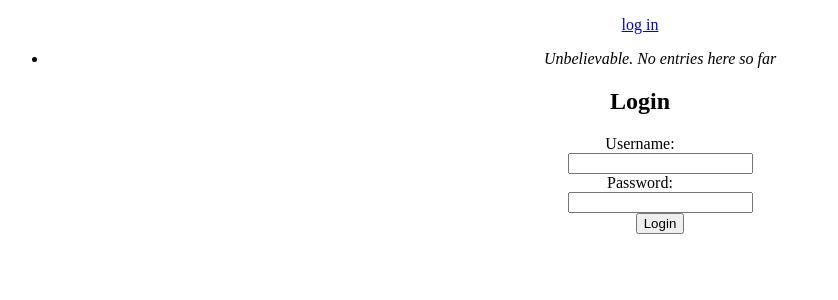
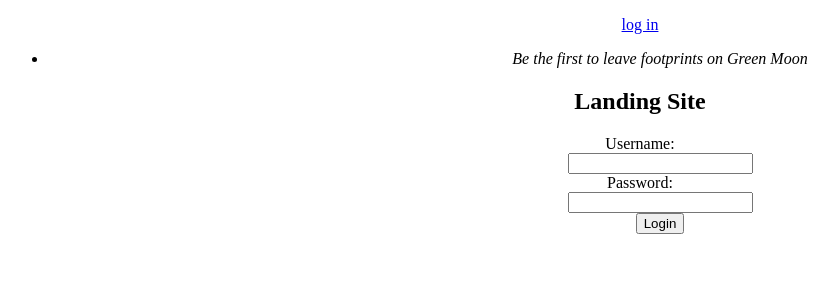
Before and after one commit to ma010/green-moon, a Flask app: page /login in a window 1280 px wide. Shown: the part 132-432 px from the top of the page, without its empty margins (0-838 px from the left). Run offline with Flask 2, Linux system fonts and the light colour scheme; parts of the project's set-up code (start-up, migrations or seed data) failed here and were passed over; some libraries are stand-ins or nearby versions.

Commit message:
restructured content in blog.html and login.html

```diff
--- a/GreenMoon/templates/blog.html
+++ b/GreenMoon/templates/blog.html
@@ -1,5 +1,6 @@
 {% extends "base.html" %}
 {% block content %}
+
 <div class="page">
     <div class="metanav">
     {% if not session.logged_in %}
@@ -28,7 +29,7 @@
     {% for user in User %}
         <li><h2>{{ user.postTitle }}</h2>{{ user.postBody|safe }}
     {% else %}
-        <li><em>Unbelievable.  No entries here so far</em>
+        <li><em>Be the first to leave footprints on Green Moon</em>
     {% endfor %}
     </ul>
 
--- a/GreenMoon/templates/login.html
+++ b/GreenMoon/templates/login.html
@@ -1,6 +1,10 @@
+{# login.html extends the style from blog.html#}
+{# blog.html is used as the base style for all blog related content#}
+
 {% extends "blog.html" %}
+
 {% block body %}
-  <h2>Login</h2>
+    <h2>Landing Site</h2>
     {% if error %}<p class=error><strong>Error:</strong> {{ error }}{% endif %}
     <form action="{{ url_for('login') }}" method=post>
         <dl>
```
Lines whose indentation alone changed are shown as unchanged.
